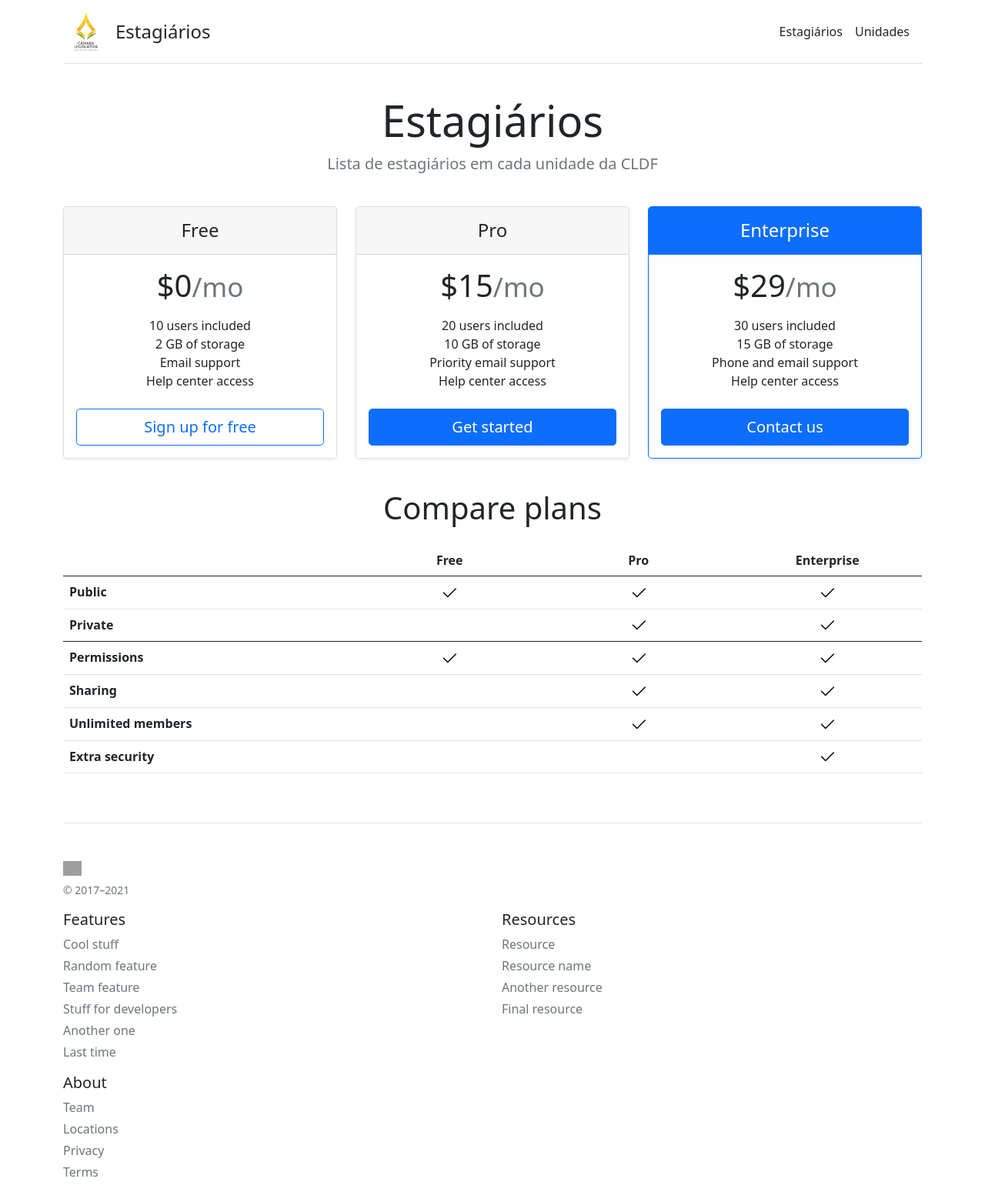
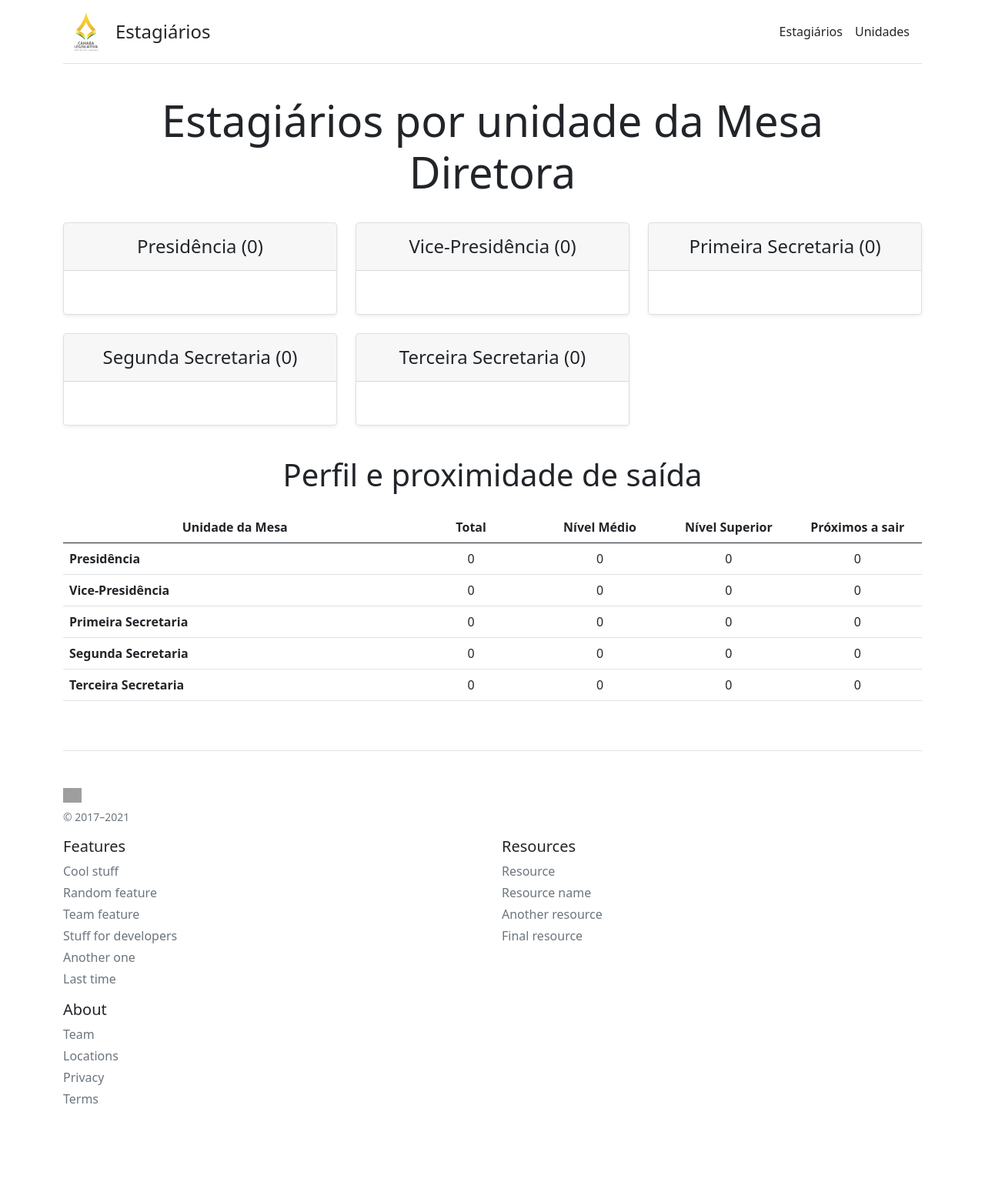
Before and after one commit to drincampos/estagiarios, a Django app: page / in a window 1280 px wide. Shown: the top 1562 px of the page at 77% size. After the commit the page ends 1434 px from the top, so only its background shows below. Run offline with Django 5.2, Linux system fonts and the light colour scheme; data that the repository does not hold is empty; grey boxes are pictures that could not be loaded.

Commit message:
Concluída tabela de totalização de estagiário de nível médio, nível superior e próximos à sair

```diff
--- a/estagiarios/models.py
+++ b/estagiarios/models.py
@@ -12,7 +12,6 @@ NIVEL_ACADEMICO = {
     "2G": "Segundo Grau",
     "SP": "Superior",
 }
-
 
 class UnidadesCLDF(models.Model):
 
@@ -44,7 +43,7 @@ class Estagiario(models.Model):
     unidade_cldf = models.ForeignKey(UnidadesCLDF, on_delete=models.SET_NULL, null=True)
     matricula = models.IntegerField('Matrícula', null=False, blank=False)
     data_inicio = models.DateField('Data início', )
-
+    duracao_estagio = models.IntegerField('Duração (em meses)', default=6)
 
     class Meta:
         verbose_name = "Estagiário"
--- a/estagiarios/views.py
+++ b/estagiarios/views.py
@@ -1,5 +1,69 @@
 from django.shortcuts import render, get_object_or_404
-from estagiarios.models import Estagiario, UnidadesCLDF
+from estagiarios.models import Estagiario, UnidadesCLDF, MESA_DIRETORA, NIVEL_ACADEMICO
+from datetime import datetime, timedelta
+
+def proximo_saida(estagiario):
+
+    dt_inicio_estagio = estagiario.data_inicio
+    meses_duracao = estagiario.duracao_estagio
+    dt_final_estagio = dt_inicio_estagio + timedelta(days=((meses_duracao-1) * 30))
+    data_atual = datetime.now().date()
+    sai_proximo_mes = True if data_atual > dt_final_estagio else False
+
+    return {
+        'id': estagiario.id,
+        'dt_ini': dt_inicio_estagio,
+        'dt_fim': dt_final_estagio,
+        'sai_proximo_mes': sai_proximo_mes
+    }
+
+def lista_proximos_sair(estagiarios):
+
+    proximos_sair = []
+    for estagiario in estagiarios:
+        status = proximo_saida(estagiario)
+        if status['sai_proximo_mes']:
+            proximos_sair.append({
+                'estagiario': estagiario,
+                'dt_final': status['dt_fim']
+            })
+
+    return proximos_sair
+
 
 def index(request):
-    return render(request, 'index.html')
+
+    quantitativos_unidades = []
+    for sigla in MESA_DIRETORA:
+
+        unidades = UnidadesCLDF.objects.filter(subordinacao=sigla)
+        total_estagiarios_und_mesa = 0
+        total_nivel_medio = 0
+        total_nivel_superior = 0
+        total_proximos_saida = 0
+
+        estagiarios_unidade = []
+        for unidade in unidades:
+
+            lista_estagiarios_unidade = Estagiario.objects.filter(unidade_cldf=unidade)
+            qtde_estagiarios_unidade = lista_estagiarios_unidade.count()
+            total_estagiarios_und_mesa += qtde_estagiarios_unidade
+
+            total_nivel_medio += lista_estagiarios_unidade.filter(nivel="2G").count()
+            total_nivel_superior += lista_estagiarios_unidade.filter(nivel="SP").count()
+            total_proximos_saida += lista_proximos_sair(lista_estagiarios_unidade).__len__()
+
+            estagiarios_unidade.append({'unidade': unidade.nome_unidade, 'qtde': qtde_estagiarios_unidade})
+
+        quantitativos_unidades.append({
+            'sigla_und_mesa': sigla,
+            'nome_und_mesa': MESA_DIRETORA[sigla],
+            'total': total_estagiarios_und_mesa,
+            'total_nivel_medio': total_nivel_medio,
+            'total_nivel_superior': total_nivel_superior,
+            'total_proximos_sair': total_proximos_saida,
+            'estagiarios_unidade': estagiarios_unidade
+        })
+
+
+    return render(request, 'index.html', {'quantitativos_unidades': quantitativos_unidades})
--- a/templates/estagiarios/index.html
+++ b/templates/estagiarios/index.html
@@ -2,6 +2,7 @@
 
 <!DOCTYPE html>
 <html lang="pt-br">
+
 <head>
     <meta charset="utf-8">
     <meta name="viewport" content="width=device-width, initial-scale=1">
@@ -12,12 +13,8 @@
 
     <link rel="canonical" href="https://getbootstrap.com/docs/5.0/examples/pricing/">
     <!-- Bootstrap core CSS -->
-        <link
-            href="https://cdn.jsdelivr.net/npm/bootstrap@5.0.2/dist/css/bootstrap.min.css"
-            rel="stylesheet"
-            integrity="sha384-EVSTQN3/azprG1Anm3QDgpJLIm9Nao0Yz1ztcQTwFspd3yD65VohhpuuCOmLASjC"
-            crossorigin="anonymous"
-        >
+    <link href="https://cdn.jsdelivr.net/npm/bootstrap@5.0.2/dist/css/bootstrap.min.css" rel="stylesheet"
+        integrity="sha384-EVSTQN3/azprG1Anm3QDgpJLIm9Nao0Yz1ztcQTwFspd3yD65VohhpuuCOmLASjC" crossorigin="anonymous">
 
     <!-- Favicons -->
 
@@ -40,25 +37,25 @@
     </style>
 
 </head>
+
 <body>
 
     <svg xmlns="http://www.w3.org/2000/svg" style="display: none;">
         <symbol id="check" viewBox="0 0 16 16">
             <title>Check</title>
-            <path d="M13.854 3.646a.5.5 0 0 1 0 .708l-7 7a.5.5 0 0 1-.708 0l-3.5-3.5a.5.5 0 1 1 .708-.708L6.5 10.293l6.646-6.647a.5.5 0 0 1 .708 0z"></path>
+            <path
+                d="M13.854 3.646a.5.5 0 0 1 0 .708l-7 7a.5.5 0 0 1-.708 0l-3.5-3.5a.5.5 0 1 1 .708-.708L6.5 10.293l6.646-6.647a.5.5 0 0 1 .708 0z">
+            </path>
         </symbol>
     </svg>
 
     <div class="container py-3">
         <header>
             <div class="d-flex flex-column flex-md-row align-items-center pb-3 mb-4 border-bottom">
-            <a href="https://intranet.cl.df.gov.br/" class="d-flex align-items-center text-dark text-decoration-none">
-                <img src="{% static '/assets/images/cldf-vertical-colorida.svg' %}"
-                    alt="Intranet CLDF"
-                    width="60"
-                    height="50"
-                    class="me-2"
-                    >
+                <a href="https://intranet.cl.df.gov.br/"
+                    class="d-flex align-items-center text-dark text-decoration-none">
+                    <img src="{% static '/assets/images/cldf-vertical-colorida.svg' %}" alt="Intranet CLDF" width="60"
+                        height="50" class="me-2">
                     <span class="fs-4">Estagiários</span>
                 </a>
 
@@ -69,118 +66,53 @@
             </div>
 
             <div class="pricing-header p-3 pb-md-4 mx-auto text-center">
-            <h1 class="display-4 fw-normal">Estagiários</h1>
-            <p class="fs-5 text-muted">Lista de estagiários em cada unidade da CLDF</p>
+                <h1 class="display-4 fw-normal">Estagiários por unidade da Mesa Diretora</h1>
             </div>
         </header>
 
         <main>
             <div class="row row-cols-1 row-cols-md-3 mb-3 text-center">
+                {% for unidade in quantitativos_unidades %}
                 <div class="col">
                     <div class="card mb-4 rounded-3 shadow-sm">
                         <div class="card-header py-3">
-                    <h4 class="my-0 fw-normal">Free</h4>
+                            <h4 class="my-0 fw-normal">{{ unidade.nome_und_mesa }} ({{ unidade.total }})</h4>
                         </div>
                         <div class="card-body">
-                    <h1 class="card-title pricing-card-title">$0<small class="text-muted fw-light">/mo</small></h1>
                             <ul class="list-unstyled mt-3 mb-4">
-                    <li>10 users included</li>
-                    <li>2 GB of storage</li>
-                    <li>Email support</li>
-                    <li>Help center access</li>
+                                {% for qtde_unidade in unidade.estagiarios_unidade %}
+                                <li>{{qtde_unidade.unidade}} - {{qtde_unidade.qtde}}</li>
+                                {% endfor %}
                             </ul>
-                    <button type="button" class="w-100 btn btn-lg btn-outline-primary">Sign up for free</button>
                         </div>
                     </div>
                 </div>
-            <div class="col">
-                <div class="card mb-4 rounded-3 shadow-sm">
-                <div class="card-header py-3">
-                    <h4 class="my-0 fw-normal">Pro</h4>
-                </div>
-                <div class="card-body">
-                    <h1 class="card-title pricing-card-title">$15<small class="text-muted fw-light">/mo</small></h1>
-                    <ul class="list-unstyled mt-3 mb-4">
-                    <li>20 users included</li>
-                    <li>10 GB of storage</li>
-                    <li>Priority email support</li>
-                    <li>Help center access</li>
-                    </ul>
-                    <button type="button" class="w-100 btn btn-lg btn-primary">Get started</button>
-                </div>
-                </div>
-            </div>
-            <div class="col">
-                <div class="card mb-4 rounded-3 shadow-sm border-primary">
-                <div class="card-header py-3 text-white bg-primary border-primary">
-                    <h4 class="my-0 fw-normal">Enterprise</h4>
-                </div>
-                <div class="card-body">
-                    <h1 class="card-title pricing-card-title">$29<small class="text-muted fw-light">/mo</small></h1>
-                    <ul class="list-unstyled mt-3 mb-4">
-                    <li>30 users included</li>
-                    <li>15 GB of storage</li>
-                    <li>Phone and email support</li>
-                    <li>Help center access</li>
-                    </ul>
-                    <button type="button" class="w-100 btn btn-lg btn-primary">Contact us</button>
-                </div>
-                </div>
-            </div>
+                {% endfor %}
             </div>
 
-            <h2 class="display-6 text-center mb-4">Compare plans</h2>
+            <h2 class="display-6 text-center mb-4">Perfil e proximidade de saída</h2>
 
             <div class="table-responsive">
                 <table class="table text-center">
                     <thead>
                         <tr>
-                    <th style="width: 34%;"></th>
-                    <th style="width: 22%;">Free</th>
-                    <th style="width: 22%;">Pro</th>
-                    <th style="width: 22%;">Enterprise</th>
+                            <th style="width: 40%;">Unidade da Mesa</th>
+                            <th style="width: 15%;">Total</th>
+                            <th style="width: 15%;">Nível Médio</th>
+                            <th style="width: 15%;">Nível Superior</th>
+                            <th style="width: 15%;">Próximos a sair</th>
                         </tr>
                     </thead>
                     <tbody>
+                        {% for unidade in quantitativos_unidades %}
                         <tr>
-                    <th scope="row" class="text-start">Public</th>
-                    <td><svg class="bi" width="24" height="24"><use xlink:href="#check"></use></svg></td>
-                    <td><svg class="bi" width="24" height="24"><use xlink:href="#check"></use></svg></td>
-                    <td><svg class="bi" width="24" height="24"><use xlink:href="#check"></use></svg></td>
+                            <th scope="row" class="text-start">{{ unidade.nome_und_mesa }}</th>
+                            <td>{{ unidade.total }}</td>
+                            <td>{{ unidade.total_nivel_medio }}</td>
+                            <td>{{ unidade.total_nivel_superior }}</td>
+                            <td>{{ unidade.total_proximos_sair }}</td>
                         </tr>
-                <tr>
-                    <th scope="row" class="text-start">Private</th>
-                    <td></td>
-                    <td><svg class="bi" width="24" height="24"><use xlink:href="#check"></use></svg></td>
-                    <td><svg class="bi" width="24" height="24"><use xlink:href="#check"></use></svg></td>
-                </tr>
-                </tbody>
-
-                <tbody>
-                <tr>
-                    <th scope="row" class="text-start">Permissions</th>
-                    <td><svg class="bi" width="24" height="24"><use xlink:href="#check"></use></svg></td>
-                    <td><svg class="bi" width="24" height="24"><use xlink:href="#check"></use></svg></td>
-                    <td><svg class="bi" width="24" height="24"><use xlink:href="#check"></use></svg></td>
-                </tr>
-                <tr>
-                    <th scope="row" class="text-start">Sharing</th>
-                    <td></td>
-                    <td><svg class="bi" width="24" height="24"><use xlink:href="#check"></use></svg></td>
-                    <td><svg class="bi" width="24" height="24"><use xlink:href="#check"></use></svg></td>
-                </tr>
-                <tr>
-                    <th scope="row" class="text-start">Unlimited members</th>
-                    <td></td>
-                    <td><svg class="bi" width="24" height="24"><use xlink:href="#check"></use></svg></td>
-                    <td><svg class="bi" width="24" height="24"><use xlink:href="#check"></use></svg></td>
-                </tr>
-                <tr>
-                    <th scope="row" class="text-start">Extra security</th>
-                    <td></td>
-                    <td></td>
-                    <td><svg class="bi" width="24" height="24"><use xlink:href="#check"></use></svg></td>
-                </tr>
+                        {% endfor %}
                     </tbody>
                 </table>
             </div>
@@ -198,7 +130,8 @@
                         <li class="mb-1"><a class="link-secondary text-decoration-none" href="#">Cool stuff</a></li>
                         <li class="mb-1"><a class="link-secondary text-decoration-none" href="#">Random feature</a></li>
                         <li class="mb-1"><a class="link-secondary text-decoration-none" href="#">Team feature</a></li>
-                <li class="mb-1"><a class="link-secondary text-decoration-none" href="#">Stuff for developers</a></li>
+                        <li class="mb-1"><a class="link-secondary text-decoration-none" href="#">Stuff for
+                                developers</a></li>
                         <li class="mb-1"><a class="link-secondary text-decoration-none" href="#">Another one</a></li>
                         <li class="mb-1"><a class="link-secondary text-decoration-none" href="#">Last time</a></li>
                     </ul>
@@ -208,7 +141,8 @@
                     <ul class="list-unstyled text-small">
                         <li class="mb-1"><a class="link-secondary text-decoration-none" href="#">Resource</a></li>
                         <li class="mb-1"><a class="link-secondary text-decoration-none" href="#">Resource name</a></li>
-                <li class="mb-1"><a class="link-secondary text-decoration-none" href="#">Another resource</a></li>
+                        <li class="mb-1"><a class="link-secondary text-decoration-none" href="#">Another resource</a>
+                        </li>
                         <li class="mb-1"><a class="link-secondary text-decoration-none" href="#">Final resource</a></li>
                     </ul>
                 </div>
@@ -226,4 +160,5 @@
     </div>
 
 </body>
+
 </html>
```
Also changed, not shown: estagiarios/migrations/0004_estagiario_data_inicio_estagiario_matricula.py (added), estagiarios/migrations/0005_estagiario_duracao_estagio.py (added). Lines whose indentation alone changed are shown as unchanged.
